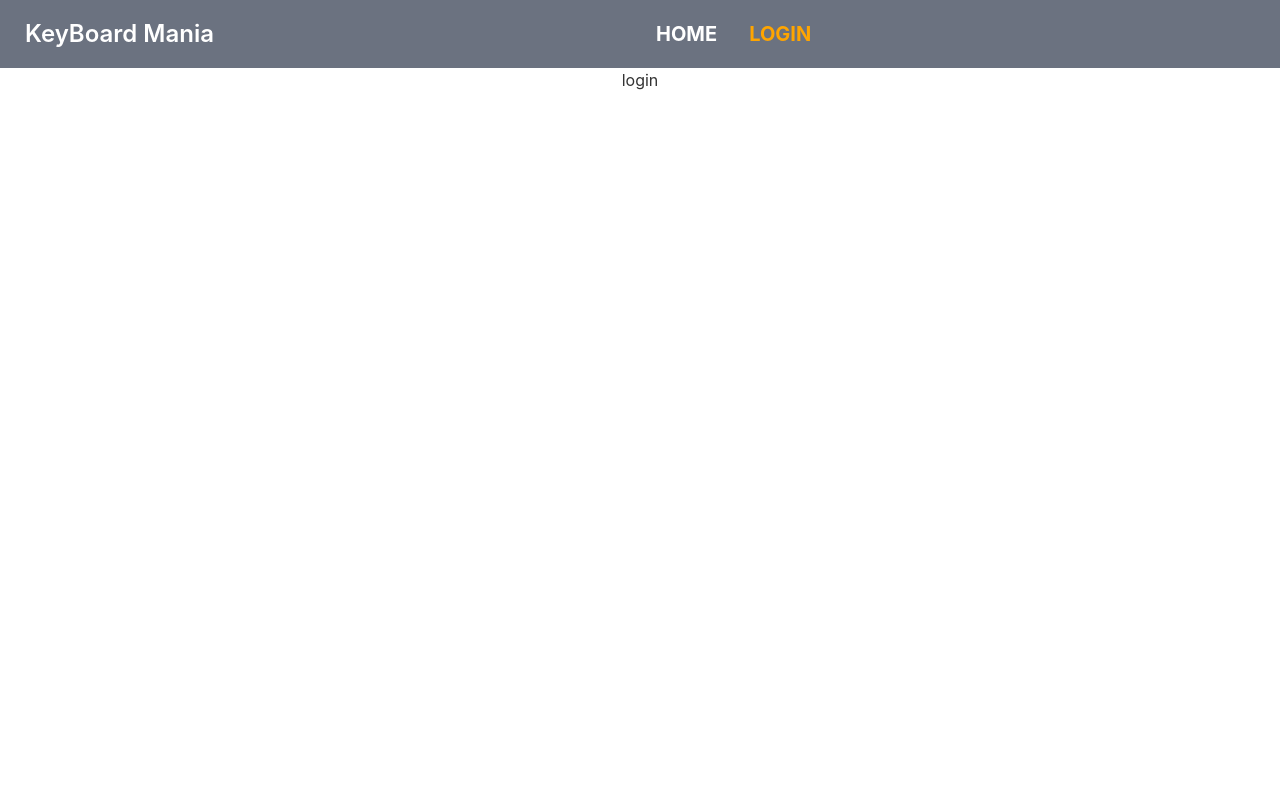
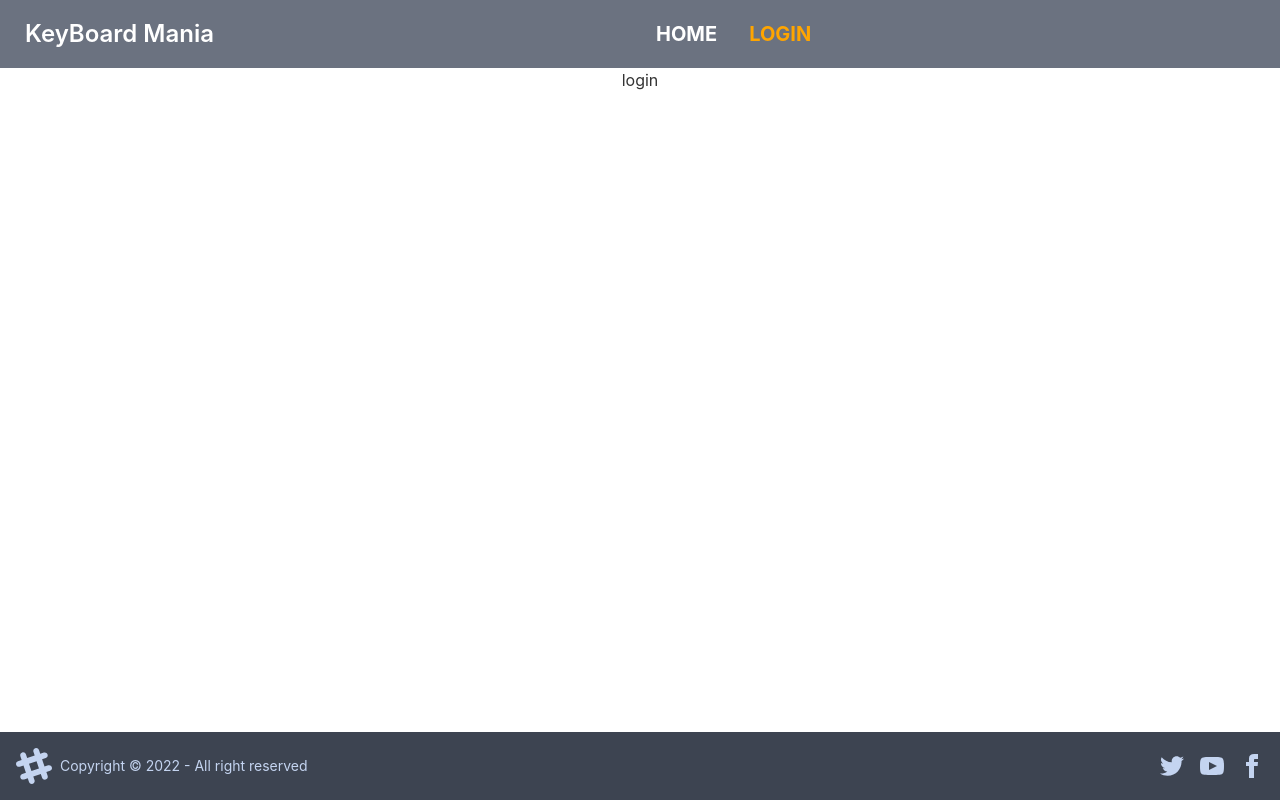
Before and after one commit to TanveerShahriar/keyboardmania-client, a React (Create React App) app: page /login in a window 1280 px wide. Built offline with nearby package versions, Linux system fonts and the light colour scheme.

Commit message:
footer added

```diff
--- a/src/App.js
+++ b/src/App.js
@@ -4,10 +4,12 @@
 import Home from './Pages/Home/Home';
 import Login from './Pages/Login/Login';
 import Navbar from './Pages/Shared/Navbar';
+import Footer from './Pages/Shared/Footer';
 
 function App() {
   return (
-    <div className="App">
+    <div className="App flex flex-col h-screen">
+      <div className='mb-auto'>
         <Navbar></Navbar>
         <Routes>
           <Route path='/' element={
@@ -23,6 +25,8 @@
           }></Route>
         </Routes>
       </div>
+      <Footer></Footer>
+    </div>
   );
 }
 
--- /dev/null
+++ b/src/Pages/Shared/Footer.js
@@ -0,0 +1,20 @@
+import React from 'react';
+
+const Footer = () => {
+    return (
+        <footer className="footer items-center p-4 bg-neutral text-neutral-content">
+            <div className="items-center grid-flow-col">
+                <svg width="36" height="36" viewBox="0 0 24 24" xmlns="http://www.w3.org/2000/svg" fillRule="evenodd" clipRule="evenodd" className="fill-current"><path d="M22.672 15.226l-2.432.811.841 2.515c.33 1.019-.209 2.127-1.23 2.456-1.15.325-2.148-.321-2.463-1.226l-.84-2.518-5.013 1.677.84 2.517c.391 1.203-.434 2.542-1.831 2.542-.88 0-1.601-.564-1.86-1.314l-.842-2.516-2.431.809c-1.135.328-2.145-.317-2.463-1.229-.329-1.018.211-2.127 1.231-2.456l2.432-.809-1.621-4.823-2.432.808c-1.355.384-2.558-.59-2.558-1.839 0-.817.509-1.582 1.327-1.846l2.433-.809-.842-2.515c-.33-1.02.211-2.129 1.232-2.458 1.02-.329 2.13.209 2.461 1.229l.842 2.515 5.011-1.677-.839-2.517c-.403-1.238.484-2.553 1.843-2.553.819 0 1.585.509 1.85 1.326l.841 2.517 2.431-.81c1.02-.33 2.131.211 2.461 1.229.332 1.018-.21 2.126-1.23 2.456l-2.433.809 1.622 4.823 2.433-.809c1.242-.401 2.557.484 2.557 1.838 0 .819-.51 1.583-1.328 1.847m-8.992-6.428l-5.01 1.675 1.619 4.828 5.011-1.674-1.62-4.829z"></path></svg>
+                <p>Copyright © 2022 - All right reserved</p>
+            </div>
+            <div className="grid-flow-col gap-4 md:place-self-center md:justify-self-end">
+                <a href='https://twitter.com' target='_blank' rel='noreferrer'><svg xmlns="http://www.w3.org/2000/svg" width="24" height="24" viewBox="0 0 24 24" className="fill-current"><path d="M24 4.557c-.883.392-1.832.656-2.828.775 1.017-.609 1.798-1.574 2.165-2.724-.951.564-2.005.974-3.127 1.195-.897-.957-2.178-1.555-3.594-1.555-3.179 0-5.515 2.966-4.797 6.045-4.091-.205-7.719-2.165-10.148-5.144-1.29 2.213-.669 5.108 1.523 6.574-.806-.026-1.566-.247-2.229-.616-.054 2.281 1.581 4.415 3.949 4.89-.693.188-1.452.232-2.224.084.626 1.956 2.444 3.379 4.6 3.419-2.07 1.623-4.678 2.348-7.29 2.04 2.179 1.397 4.768 2.212 7.548 2.212 9.142 0 14.307-7.721 13.995-14.646.962-.695 1.797-1.562 2.457-2.549z"></path></svg>
+                </a>
+                <a href='https://www.youtube.com' target='_blank' rel='noreferrer'><svg xmlns="http://www.w3.org/2000/svg" width="24" height="24" viewBox="0 0 24 24" className="fill-current"><path d="M19.615 3.184c-3.604-.246-11.631-.245-15.23 0-3.897.266-4.356 2.62-4.385 8.816.029 6.185.484 8.549 4.385 8.816 3.6.245 11.626.246 15.23 0 3.897-.266 4.356-2.62 4.385-8.816-.029-6.185-.484-8.549-4.385-8.816zm-10.615 12.816v-8l8 3.993-8 4.007z"></path></svg></a>
+                <a href='https://www.facebook.com' target='_blank' rel='noreferrer'><svg xmlns="http://www.w3.org/2000/svg" width="24" height="24" viewBox="0 0 24 24" className="fill-current"><path d="M9 8h-3v4h3v12h5v-12h3.642l.358-4h-4v-1.667c0-.955.192-1.333 1.115-1.333h2.885v-5h-3.808c-3.596 0-5.192 1.583-5.192 4.615v3.385z"></path></svg></a>
+            </div>
+        </footer>
+    );
+};
+
+export default Footer;
```
Lines whose indentation alone changed are shown as unchanged.
